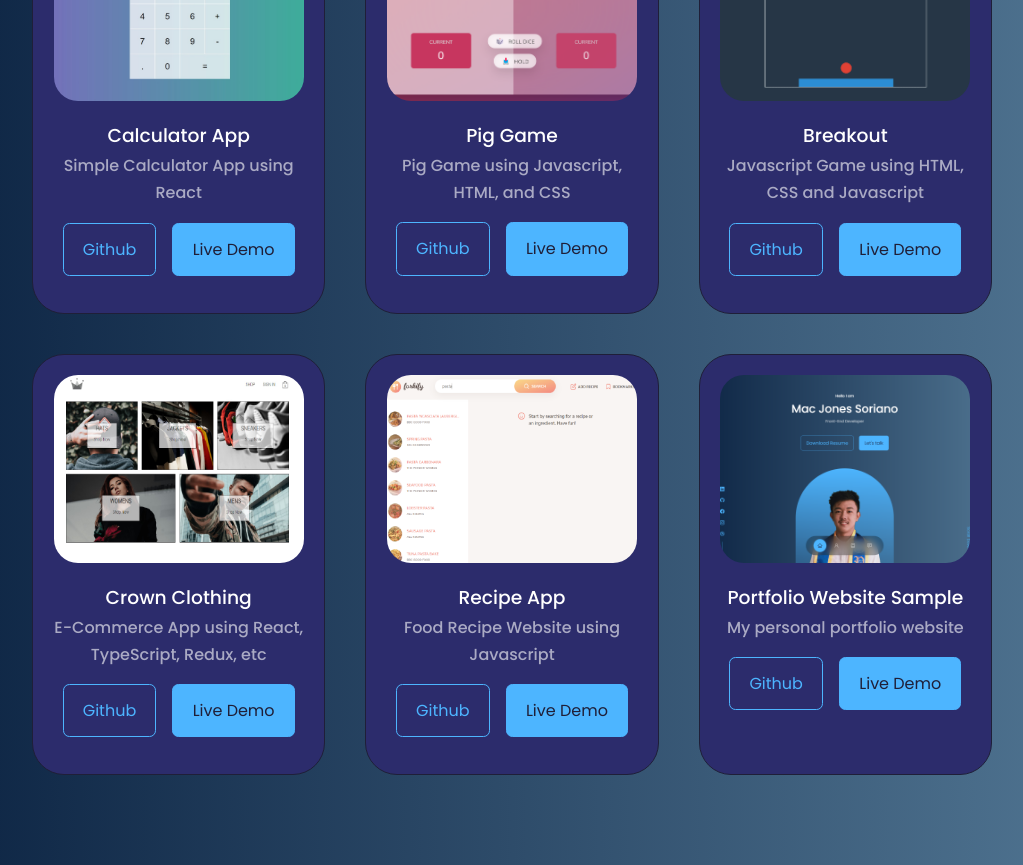
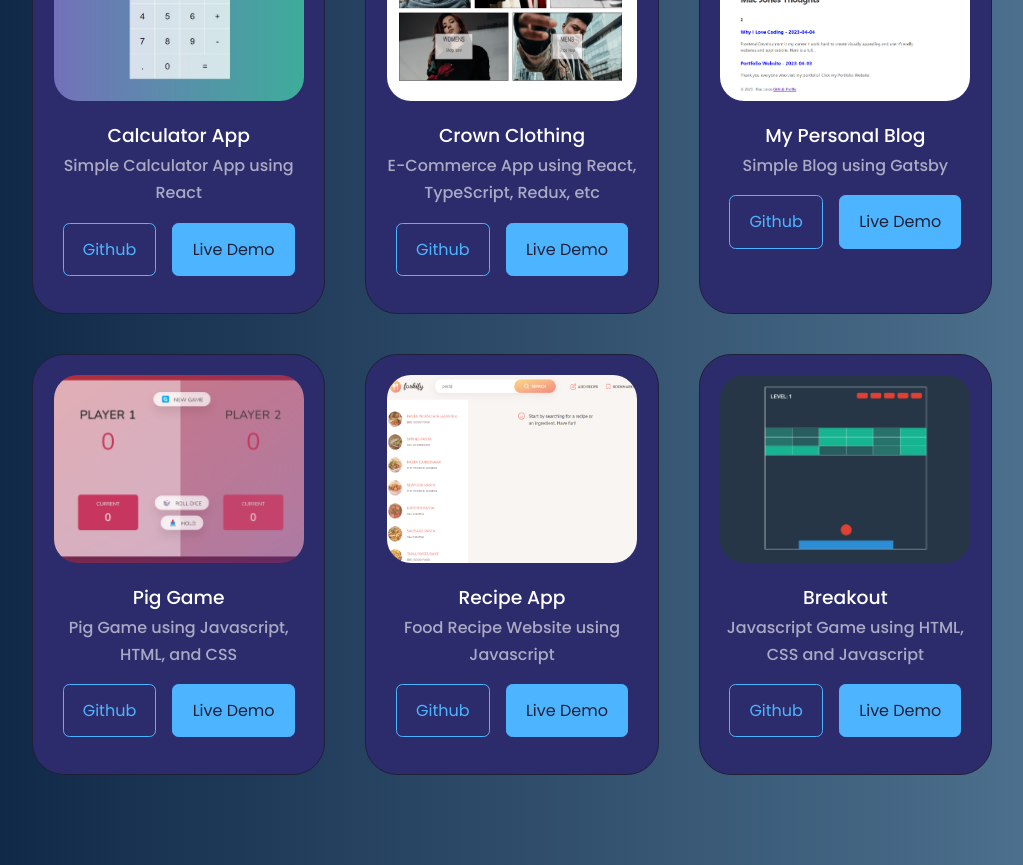
Before and after one commit to Mac-Jones/react-portfolio-website-mj, a React (Create React App) app: page / in a window 1280 px wide. Shown: the part 2580-3445 px from the top of the page, without its empty margins (128-1151 px from the left). Built offline with nearby package versions, Linux system fonts and the light colour scheme; a web font is replaced by a local one.

Commit message:
change projects

```diff
--- a/src/components/portfolio/portfolio-data.js
+++ b/src/components/portfolio/portfolio-data.js
@@ -16,27 +16,28 @@ export const portfolioData = [
 	},
 	{
 		id: 2,
+		image: IMG2,
+		title: 'Crown Clothing',
+		description: 'E-Commerce App using React, TypeScript, Redux, etc',
+		github: 'https://github.com/Mac-Jones/Crown-Clothing',
+		demo: 'https://crown-clothing-reactjs.netlify.app/',
+	},
+	{
+		id: 3,
+		image: IMG6,
+		title: 'My Personal Blog',
+		description: 'Simple Blog using Gatsby',
+		github: 'https://github.com/Mac-Jones/gatsby-blog-mj',
+		demo: 'https://macjones-blog.netlify.app',
+	},
+
+	{
+		id: 4,
 		image: IMG4,
 		title: 'Pig Game',
 		description: 'Pig Game using Javascript, HTML, and CSS',
 		github: 'https://github.com/Mac-Jones/pig-game-javascript',
 		demo: 'https://pig-game-mac-jones.netlify.app/',
-	},
-	{
-		id: 3,
-		image: IMG5,
-		title: 'Breakout',
-		description: 'Javascript Game using HTML, CSS and Javascript',
-		github: 'https://github.com/Mac-Jones/breakout-game-javascript',
-		demo: 'https://breakout-macjones.netlify.app/',
-	},
-	{
-		id: 4,
-		image: IMG2,
-		title: 'Crown Clothing',
-		description: 'E-Commerce App using React, TypeScript, Redux, etc',
-		github: 'https://github.com/Mac-Jones/Crown-Clothing',
-		demo: 'https://crown-clothing-reactjs.netlify.app/',
 	},
 	{
 		id: 5,
@@ -46,13 +47,12 @@ export const portfolioData = [
 		github: 'https://github.com/Mac-Jones/forkify-app',
 		demo: 'https://recipe-app-macjones.netlify.app',
 	},
-
 	{
 		id: 6,
-		image: IMG6,
-		title: 'Portfolio Website Sample',
-		description: 'My personal portfolio website',
-		github: 'https://github.com/Mac-Jones/react-portfolio-website-mj',
-		demo: 'https://mac-jones-soriano.netlify.app',
+		image: IMG5,
+		title: 'Breakout',
+		description: 'Javascript Game using HTML, CSS and Javascript',
+		github: 'https://github.com/Mac-Jones/breakout-game-javascript',
+		demo: 'https://breakout-macjones.netlify.app/',
 	},
 ];
```
Also changed, not shown: src/assets/portfolio6.png.
